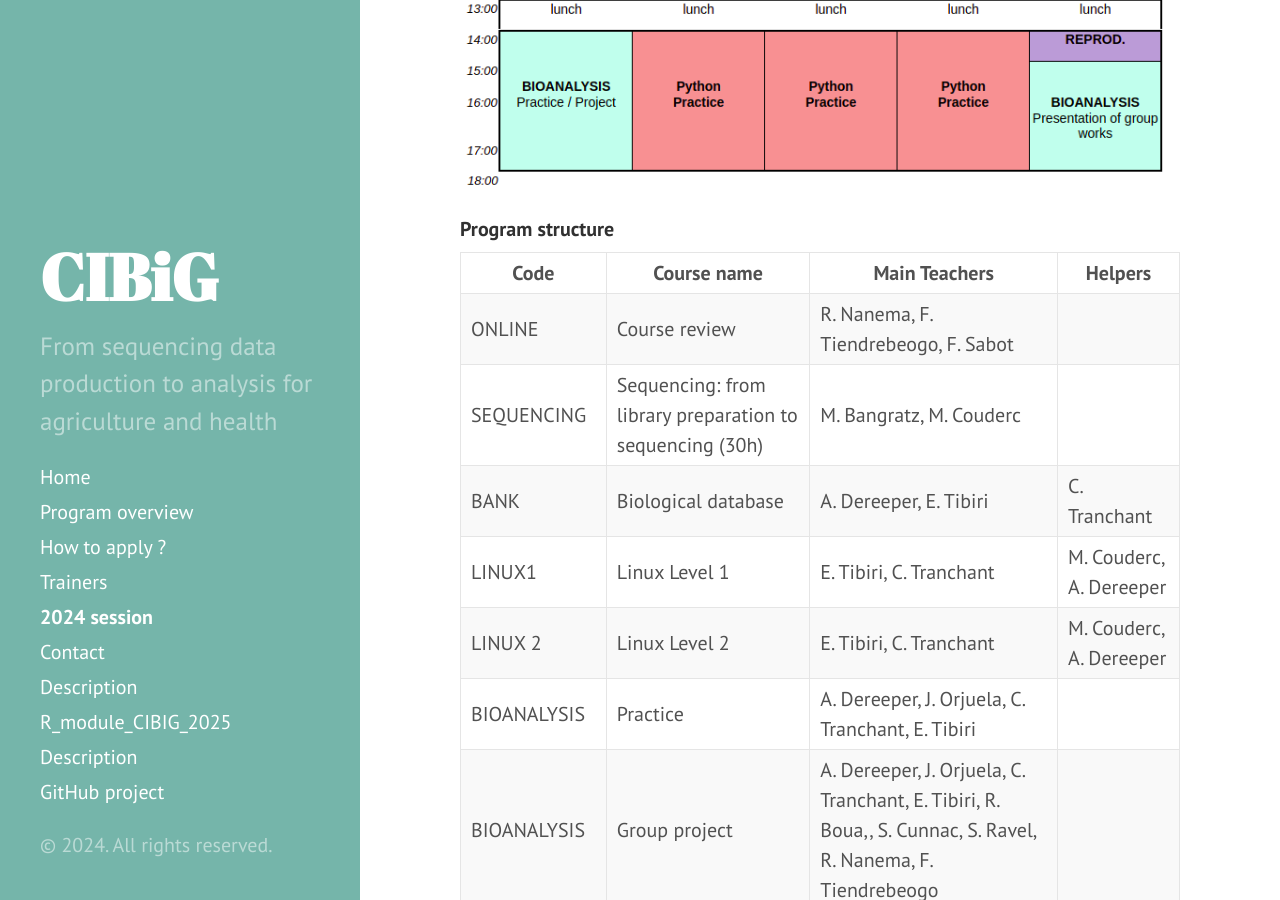
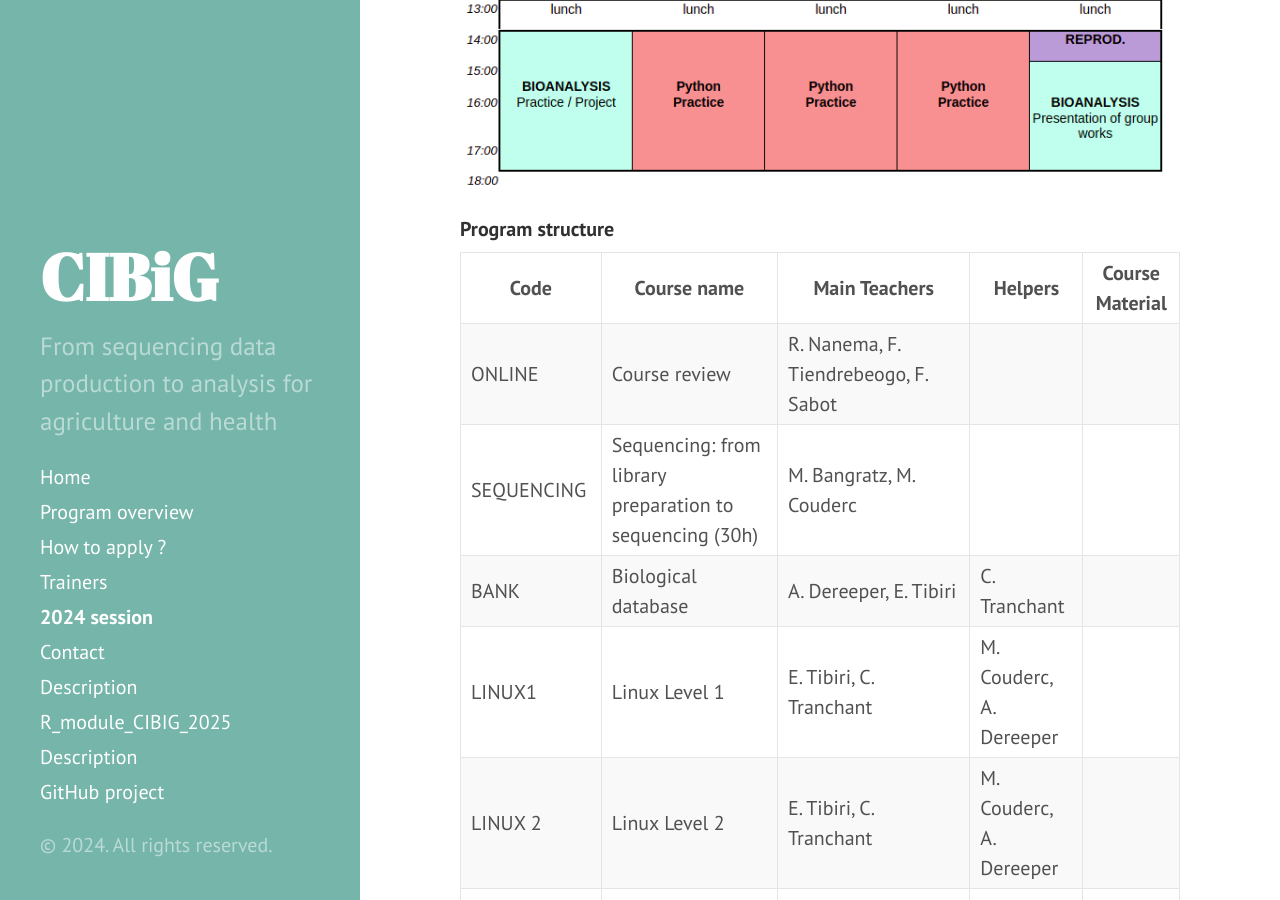
Before and after one commit to wave-centre/cibig, a Jekyll site: the page built from docs/05-2024.md, in a window 1280 px wide and 900 px high, scrolled down 3070 px. Built offline with Jekyll 4.4.1, drawn with Linux system fonts in a browser that asks for light colours.

Commit message:
add course material

```diff
--- a/docs/05-2024.md
+++ b/docs/05-2024.md
@@ -55,10 +55,10 @@ The timetables are not final and may be subject to changes. Please check regular
 
 #### Program structure
 
-| Code | Course name | Main Teachers | Helpers |
+| Code | Course name | Main Teachers | Helpers | Course Material
 |----------------------------------------------------|----------------------------------------------------|----------------|----|
 | ONLINE | Course review                                     | R. Nanema, F. Tiendrebeogo, F. Sabot |
-| SEQUENCING  | Sequencing: from library preparation to sequencing (30h) | M. Bangratz, M. Couderc |  |
+| SEQUENCING  | Sequencing: from library preparation to sequencing (30h) | M. Bangratz, M. Couderc |  |   |
 | BANK  | Biological database                               | A. Dereeper, E. Tibiri | C. Tranchant |
 | LINUX1      | Linux Level 1  |   E. Tibiri, C. Tranchant | M. Couderc, A. Dereeper |
 | LINUX 2    |  Linux Level 2                                          | E. Tibiri, C. Tranchant | M. Couderc, A. Dereeper |
```
